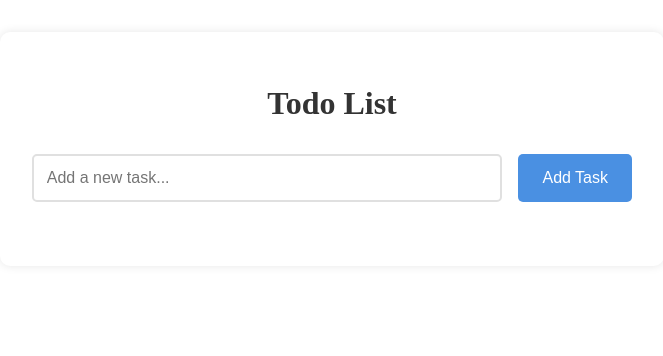
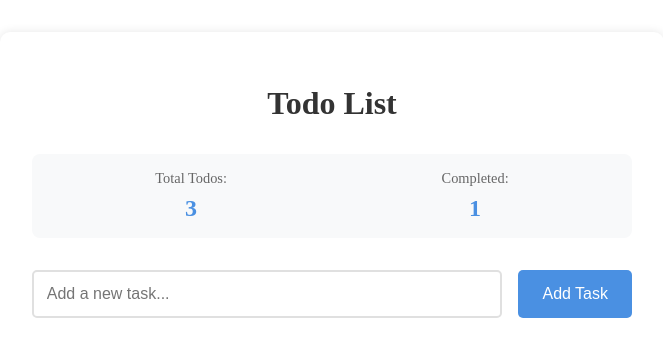
Before and after one commit to saeedali780/React-Projects, a React (Vite) app in the folder Todo-APP/: page / in a window 1280 px wide. Shown: the top 356 px of the page, without its empty margins (308-971 px from the left). Built offline with nearby package versions, Linux system fonts and the light colour scheme.

Commit message:
total todos and completed todos ui created

```diff
--- a/Todo-APP/src/components/Todo.css
+++ b/Todo-APP/src/components/Todo.css
@@ -11,6 +11,33 @@ h1 {
   text-align: center;
   color: #333;
   margin-bottom: 2rem;
+}
+
+.todo-stats {
+  display: flex;
+  justify-content: space-around;
+  margin-bottom: 2rem;
+  padding: 1rem;
+  background-color: #f8f9fa;
+  border-radius: 8px;
+}
+
+.stat-item {
+  display: flex;
+  flex-direction: column;
+  align-items: center;
+  gap: 0.5rem;
+}
+
+.stat-label {
+  font-size: 0.9rem;
+  color: #666;
+}
+
+.stat-value {
+  font-size: 1.5rem;
+  font-weight: bold;
+  color: #4a90e2;
 }
 
 .todo-input-container {
--- a/Todo-APP/src/components/Todo.jsx
+++ b/Todo-APP/src/components/Todo.jsx
@@ -2,7 +2,6 @@ import React from 'react';
 import './Todo.css';
 import { useState } from 'react';
 import TodoItem from './TodoItem';
-
 
 const Todo = () => {
     const [todo, setTodo] = useState('');
@@ -13,9 +12,21 @@ const Todo = () => {
         setTodos([...todos, todo]);
         setTodo('');
     }
+
     return (
         <div className="todo-container">
             <h1>Todo List</h1>
+
+            <div className="todo-stats">
+                <div className="stat-item">
+                    <span className="stat-label">Total Todos:</span>
+                    <span className="stat-value">3</span>
+                </div>
+                <div className="stat-item">
+                    <span className="stat-label">Completed:</span>
+                    <span className="stat-value">1</span>
+                </div>
+            </div>
 
             <form className="todo-input-container" onSubmit={handleSubmit}>
                 <input
@@ -29,13 +40,16 @@ const Todo = () => {
                     Add Task
                 </button>
             </form>
-        {todos.map((item)=>(
-         <TodoItem key={item} item={item} />
-        )) }
 
-
+            <div className="todo-list">
+                {todos.map((item) => (
+                    <TodoItem
+                        key={item}
+                        item={item}
+                    />
+                ))}
             </div>
-
+        </div>
     )
 }
 
```
Lines whose indentation alone changed are shown as unchanged.
